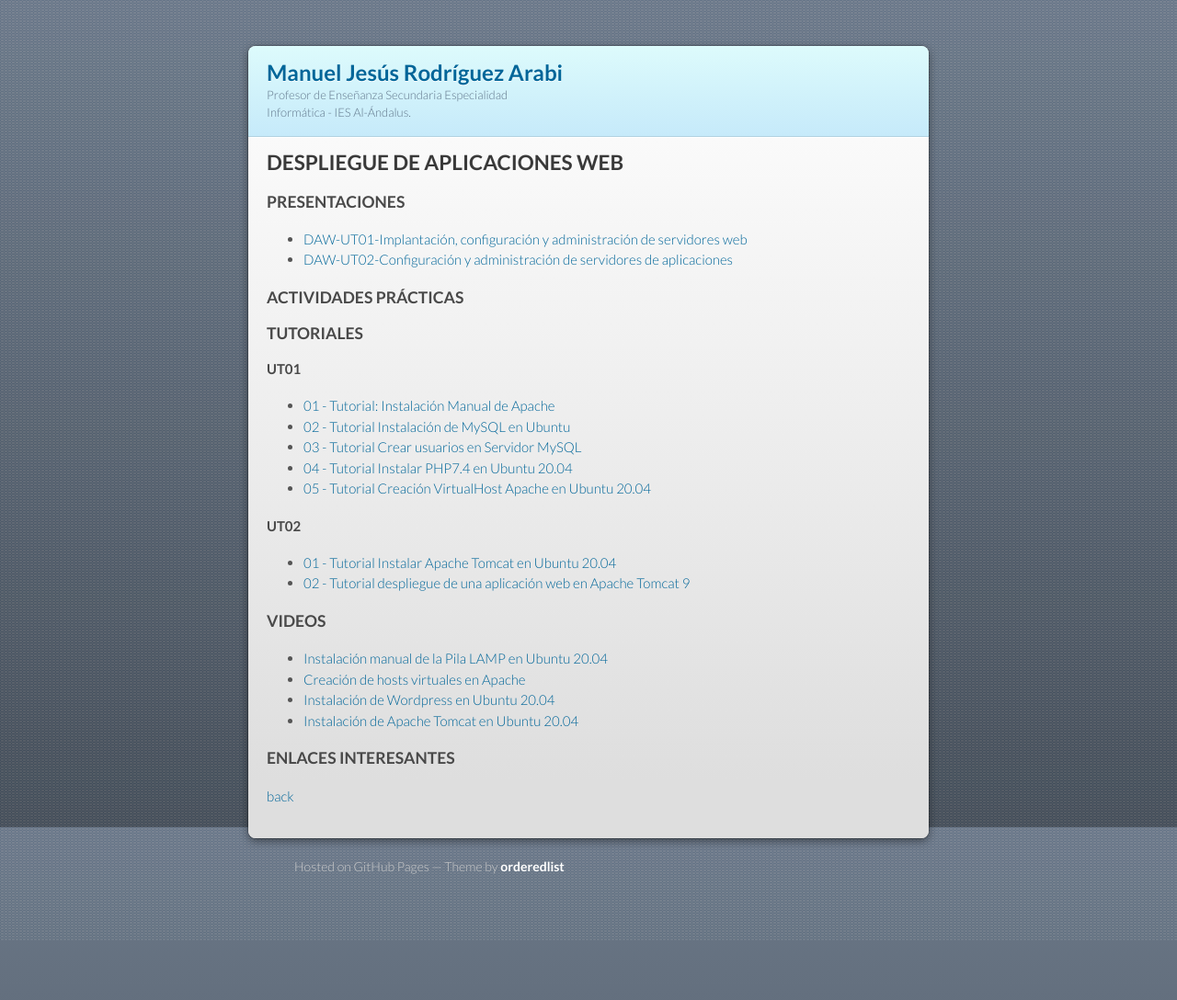
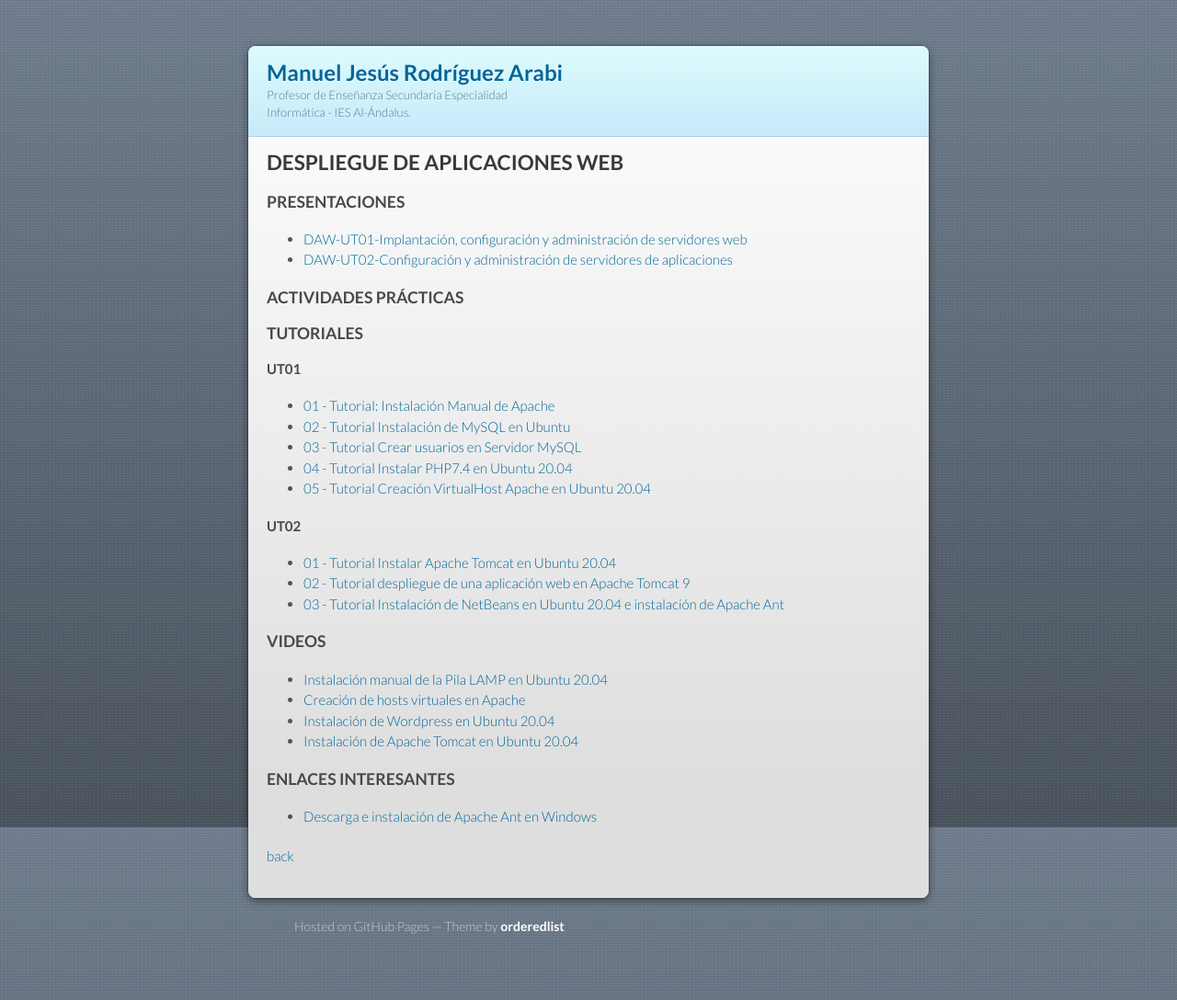
Before and after one commit to mrodara/mrodara.github.io, a Jekyll site: the page built from mods/daw.md, in a window 1280 px wide. Shown: the whole page at 92% size. Built offline with Jekyll 4.4.1, drawn with Linux system fonts in a browser that asks for light colours; our own code applies the rules of GitHub Pages for plain Markdown files; before the commit the page ends 1023 px from its top, so only the background shows below that.

Commit message:
Tutoriales netbeans ant DAW y lista reproducción moodle basico IAW

```diff
--- a/mods/daw.md
+++ b/mods/daw.md
@@ -26,6 +26,7 @@ layout: default
 
 * [01 - Tutorial Instalar Apache Tomcat en Ubuntu 20.04](https://docs.google.com/document/d/1EHqKX4O6_JIoJpLdLSHeHLASSbRshjAojiG0W9FBQNE/edit?usp=sharing)
 * [02 - Tutorial despliegue de una aplicación web en Apache Tomcat 9](https://docs.google.com/document/d/1hNMEyI_RxgJCkd5aF4d-fZ2HGw8dH7KBdLoXD-Lx2s0/edit?usp=sharing)
+* [03 - Tutorial Instalación de NetBeans en Ubuntu 20.04 e instalación de Apache Ant](https://docs.google.com/document/d/1T-G3Fo_RDeYr8b0S-QxIylKIj20cJzHFrghVNIa_zxU/edit?usp=sharing)
 
 ### VIDEOS
 
@@ -36,5 +37,6 @@ layout: default
 
 ### ENLACES INTERESANTES
 
+* [Descarga e instalación de Apache Ant en Windows](https://www.youtube.com/watch?v=tvQx0iFnLXM)
 
 [back](https://mrodara.github.io)
```
Also changed, not shown: mods/iaw.md (+2 -0 lines).
